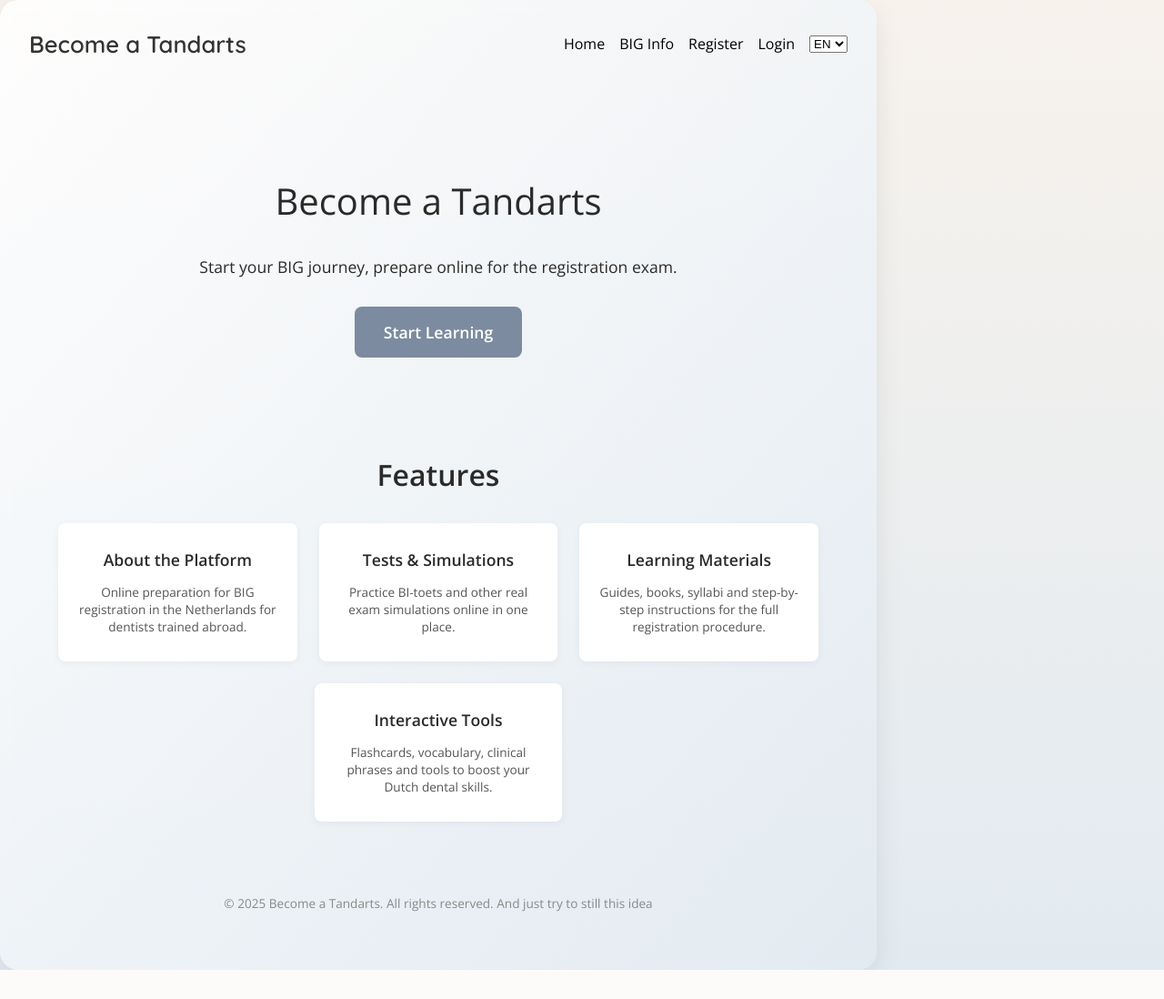
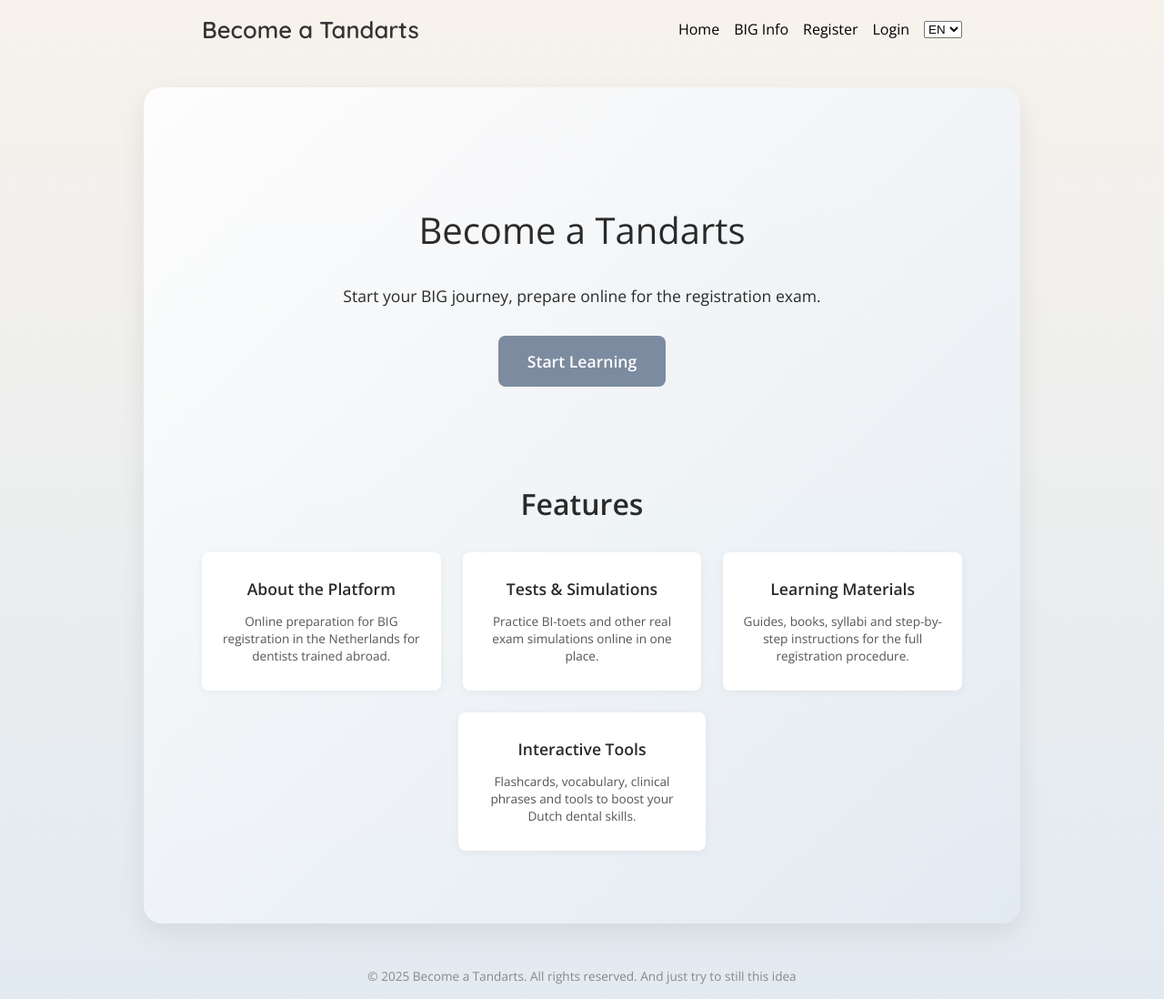
Before and after one commit to YevheniiButov/beatandarts, a Flask app: page / in a window 1280 px wide. Shown: the whole page at 91% size. Before the commit the page ends 1066 px from the top, so only its background shows below. Run offline with Flask 3, Linux system fonts and the light colour scheme.

Commit message:
Fix container margin and header/footer alignment

```diff
--- a/flask-app/static/style.css
+++ b/flask-app/static/style.css
@@ -14,6 +14,7 @@ body {
     overflow: hidden;
     padding: 2rem;
     backdrop-filter: blur(6px);
+    margin: 2rem auto;
   }
 
   nav a {
@@ -393,3 +394,11 @@ body {
       top: unset;
     }
   }
+
+  header,
+footer {
+    max-width: 900px;
+    margin: 0 auto;
+    padding: 1rem 2rem;
+    box-sizing: border-box;
+}
--- a/flask-app/templates/base.html
+++ b/flask-app/templates/base.html
@@ -10,18 +10,21 @@
     <link href="https://fonts.googleapis.com/css2?family=Open+Sans:wght@300;400;600&display=swap" rel="stylesheet">
     <link href="https://fonts.googleapis.com/css2?family=Quicksand:wght@400;600&display=swap" rel="stylesheet">
 
-    <!-- Твой основной стиль -->
+    <!-- Основной CSS -->
     <link rel="stylesheet" href="{{ url_for('static', filename='style.css') }}">
-    </head>
+</head>
+<body>
 
-<body>
+  <!-- Шапка вне рамки -->
+  {% include "_header.html" %}
+
+  <!-- Контент внутри рамки -->
   <div class="container">
-    {% include "_header.html" %}
+    {% block content %}{% endblock %}
+  </div>
 
-    {% block content %}{% endblock %}
-
-    {% include "_footer.html" %}
-  </div>
+  <!-- Подвал вне рамки -->
+  {% include "_footer.html" %}
 
   <script>
     const select = document.querySelector('.lang-switch');
```
Also changed, not shown: 1 other file.
